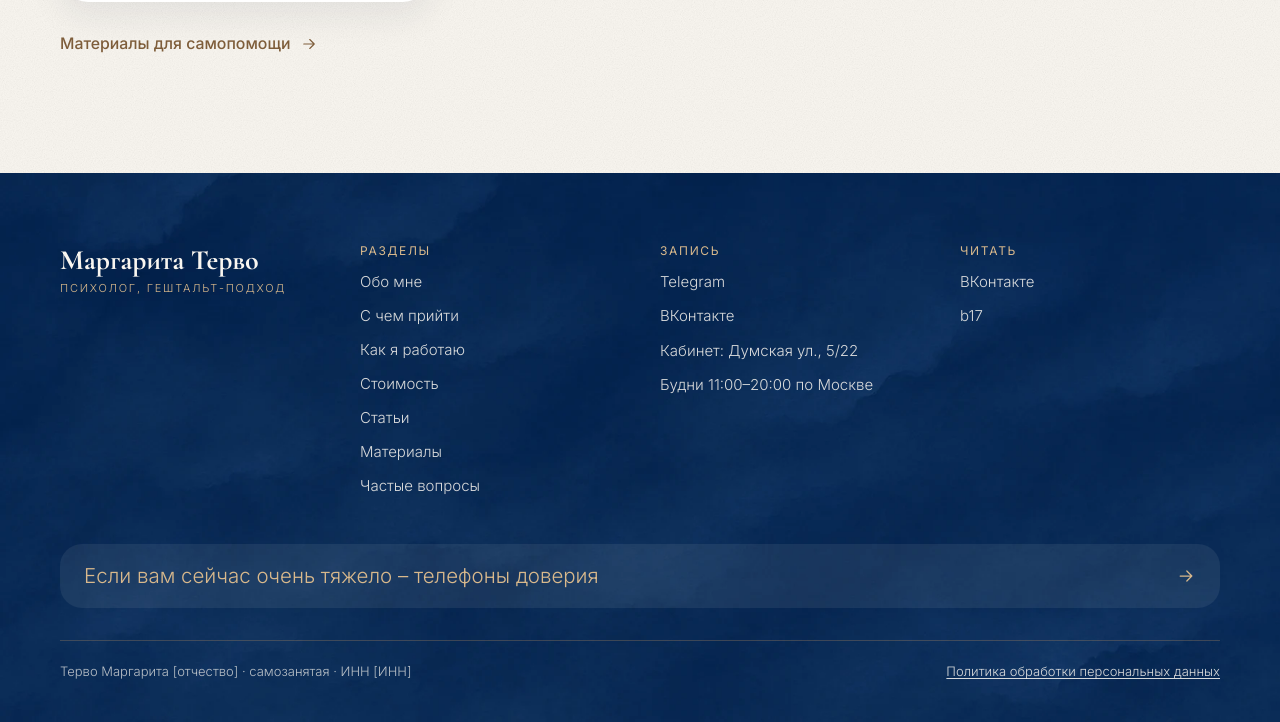
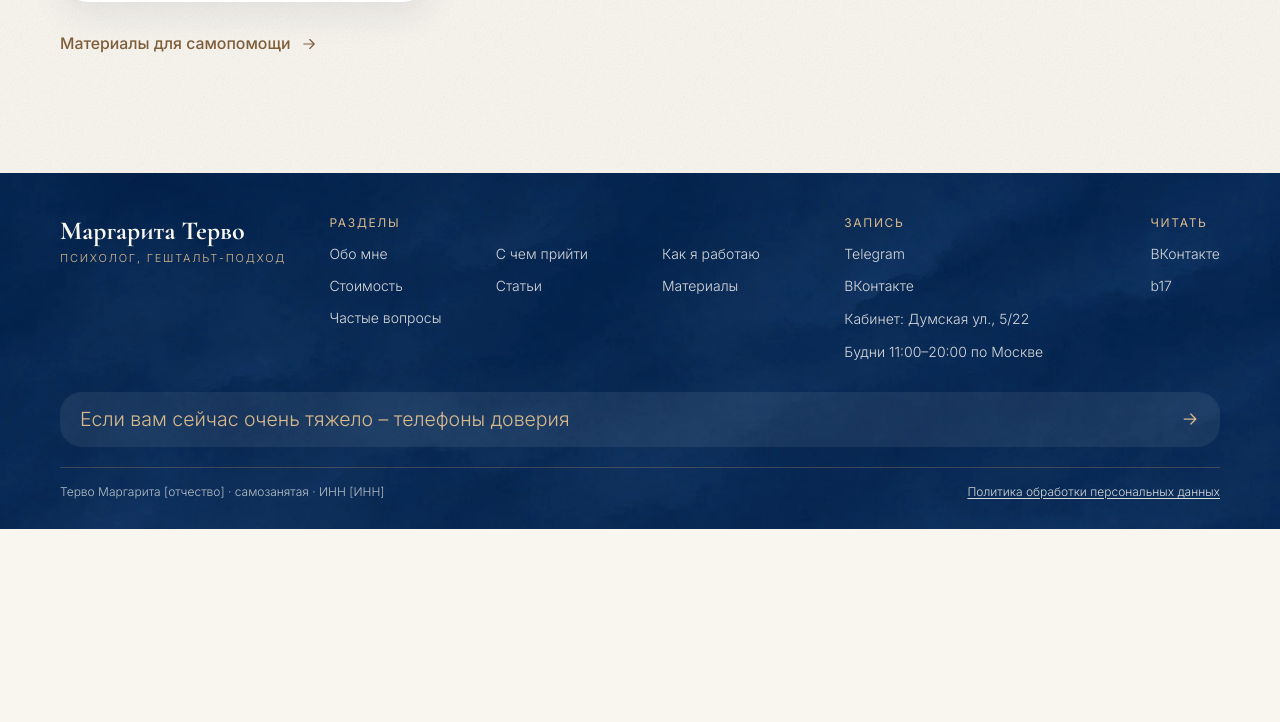
Before and after one commit to tervomargarita-margosha/tervosite, a plain HTML site: page prototype/stati/index.html in a window 1280 px wide. Shown: the part 1685-2407 px from the top of the page. After the commit the page ends 2214 px from the top, so only its background shows below. Drawn offline with Linux system fonts and the light colour scheme.

Commit message:
Сделать подвал сайта компактнее

```diff
--- a/prototype/assets/css/components.css
+++ b/prototype/assets/css/components.css
@@ -699,26 +699,33 @@ html:has(.doc-viewer[open]) { overflow: hidden; }
 .more-links { display: flex; flex-wrap: wrap; gap: 8px 32px; margin-top: 20px; }
 
 /* ---------- подвал ---------- */
-.site-footer { background: var(--navy-lo); color: rgba(var(--rgb-cream), 0.86); padding: 48px 0 calc(32px + 76px); }
-@media (min-width: 1024px) { .site-footer { padding: 72px 0 40px; } }
-.footer-cols { display: grid; gap: 28px; }
-@media (min-width: 640px) { .footer-cols { grid-template-columns: repeat(2, minmax(0, 1fr)); } }
-@media (min-width: 1024px) { .footer-cols { grid-template-columns: repeat(4, minmax(0, 1fr)); gap: 40px; } }
-.footer-brand__name { font-family: var(--font-serif); font-weight: 700; font-size: 28px; color: var(--on-dark); line-height: 1.1; }
+.site-footer { background: var(--navy-lo); color: rgba(var(--rgb-cream), 0.86); padding: 32px 0 calc(20px + 76px); }
+@media (min-width: 1024px) { .site-footer { padding: 44px 0 28px; } }
+.footer-cols { display: grid; grid-template-columns: repeat(2, minmax(0, 1fr)); gap: 20px; }
+.footer-brand, .footer-cols > nav { grid-column: 1 / -1; }
+.footer-cols > nav .footer-list {
+  display: grid; grid-template-columns: repeat(3, minmax(0, 1fr)); column-gap: 8px;
+}
+.footer-cols > nav a { overflow-wrap: anywhere; }
+@media (min-width: 1024px) {
+  .footer-cols { grid-template-columns: minmax(0, 1fr) minmax(0, 2fr) minmax(0, 1.15fr) auto; gap: 24px; }
+  .footer-brand, .footer-cols > nav { grid-column: auto; }
+}
+.footer-brand__name { font-family: var(--font-serif); font-weight: 700; font-size: 26px; color: var(--on-dark); line-height: 1.1; }
 .footer-brand__role { margin-top: 4px; font-size: 11px; letter-spacing: 0.16em; text-transform: uppercase; color: var(--bronze-on-dark); }
 .footer-h { margin: 0 0 8px; font-size: 12px; letter-spacing: 0.14em; text-transform: uppercase; color: var(--bronze-on-dark); font-family: var(--font-sans); font-weight: 400; }
-.footer-list { list-style: none; margin: 0; padding: 0; font-size: 15px; line-height: 1.5; }
-.footer-list a { display: inline-flex; align-items: center; min-height: 34px; text-decoration: none; color: rgba(var(--rgb-cream), 0.86); }
+.footer-list { list-style: none; margin: 0; padding: 0; font-size: 14px; line-height: 1.5; }
+.footer-list a { display: inline-flex; align-items: center; min-height: 32px; text-decoration: none; color: rgba(var(--rgb-cream), 0.86); }
 .footer-list a:hover { color: var(--bronze-on-dark); text-decoration: underline; }
 .footer-list p { padding: 6px 0; }
 .footer-crisis {
-  display: flex; align-items: center; justify-content: space-between; gap: 16px; margin-top: 40px; padding: 18px 24px; border-radius: 22px;
+  display: flex; align-items: center; justify-content: space-between; gap: 16px; margin-top: 24px; padding: 14px 20px; border-radius: 22px;
   background: rgba(var(--rgb-cream), 0.07); text-decoration: none; color: var(--bronze-on-dark);
 }
-.footer-crisis span { font-family: var(--font-sans); font-weight: 300; font-size: clamp(17px, 16px + 0.35vw, 21px); line-height: 1.4; }
+.footer-crisis span { font-family: var(--font-sans); font-weight: 300; font-size: clamp(16px, 15px + 0.35vw, 20px); line-height: 1.4; }
 .footer-crisis:hover { background: rgba(var(--rgb-cream), 0.11); }
 .footer-crisis .icon { width: 20px; height: 20px; }
-.footer-bottom { display: flex; flex-wrap: wrap; justify-content: space-between; gap: 10px 24px; margin-top: 32px; padding-top: 20px; border-top: 1px solid rgba(var(--rgb-bronze), 0.3); font-size: 13px; color: rgba(var(--rgb-cream), 0.72); }
+.footer-bottom { display: flex; flex-wrap: wrap; justify-content: space-between; gap: 10px 24px; margin-top: 20px; padding-top: 14px; border-top: 1px solid rgba(var(--rgb-bronze), 0.3); font-size: 12px; color: rgba(var(--rgb-cream), 0.72); }
 .footer-bottom a { color: rgba(var(--rgb-cream), 0.86); }
 
 /* ---------- внутренние страницы ---------- */
--- a/prototype/stati/index.html
+++ b/prototype/stati/index.html
@@ -11,7 +11,7 @@
 <link rel="preload" href="../assets/fonts/cormorant-garamond-cyrillic-700-normal.woff2" as="font" type="font/woff2" crossorigin>
 <link rel="stylesheet" href="../assets/css/tokens.css">
 <link rel="stylesheet" href="../assets/css/base.css">
-<link rel="stylesheet" href="../assets/css/components.css?v=article-cover">
+<link rel="stylesheet" href="../assets/css/components.css?v=compact-footer">
 <link rel="icon" href="../assets/img/favicon.svg" type="image/svg+xml">
 <meta name="theme-color" content="#1A2A44">
 <script>document.documentElement.classList.add("js")</script>
```
Also changed, not shown: prototype/404.html (+1 -1 lines), prototype/esli-tyazhelo/index.html (+1 -1 lines), prototype/geshtalt-podhod/index.html (+1 -1 lines), prototype/index.html (+1 -1 lines), prototype/materialy/art-terapevticheskaya-tehnika/index.html (+1 -1 lines), prototype/materialy/index.html (+1 -1 lines), prototype/materialy/uprazhnenie-na-telesnye-impulsy/index.html (+1 -1 lines), prototype/obo-mne/index.html (+1 -1 lines), prototype/obrazovanie/index.html (+1 -1 lines), prototype/politika/index.html (+1 -1 lines), prototype/psihologicheskiy-kontrakt/index.html (+1 -1 lines), prototype/stati/chem-otlichaetsya-psiholog-ot-psihoterapevta-i-psihiatra/index.html (+1 -1 lines), prototype/stati/geshtalt-prostymi-slovami/index.html (+1 -1 lines), prototype/stati/kak-prohodit-pervaya-konsultaciya/index.html (+1 -1 lines), 1 more files.
